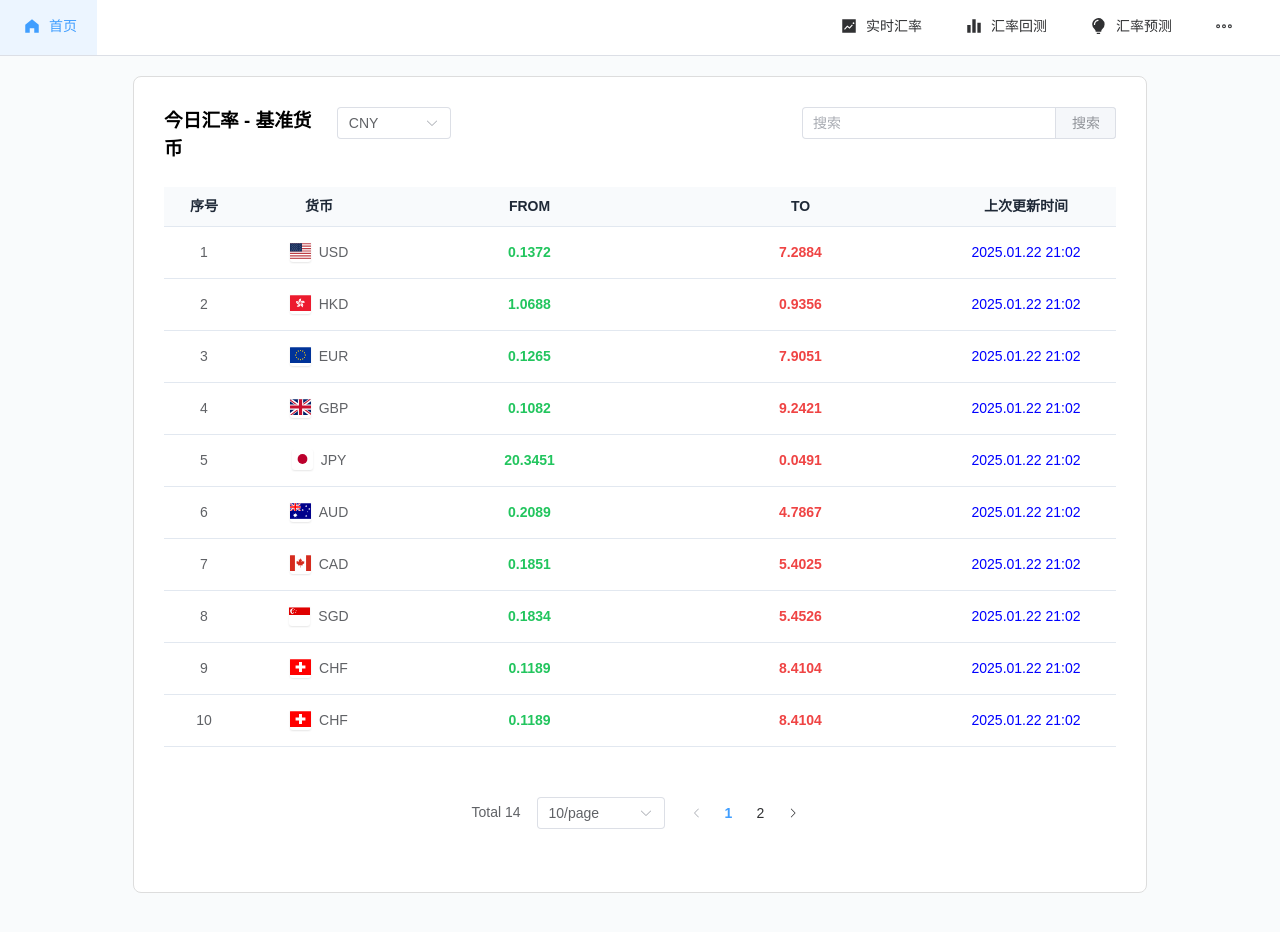
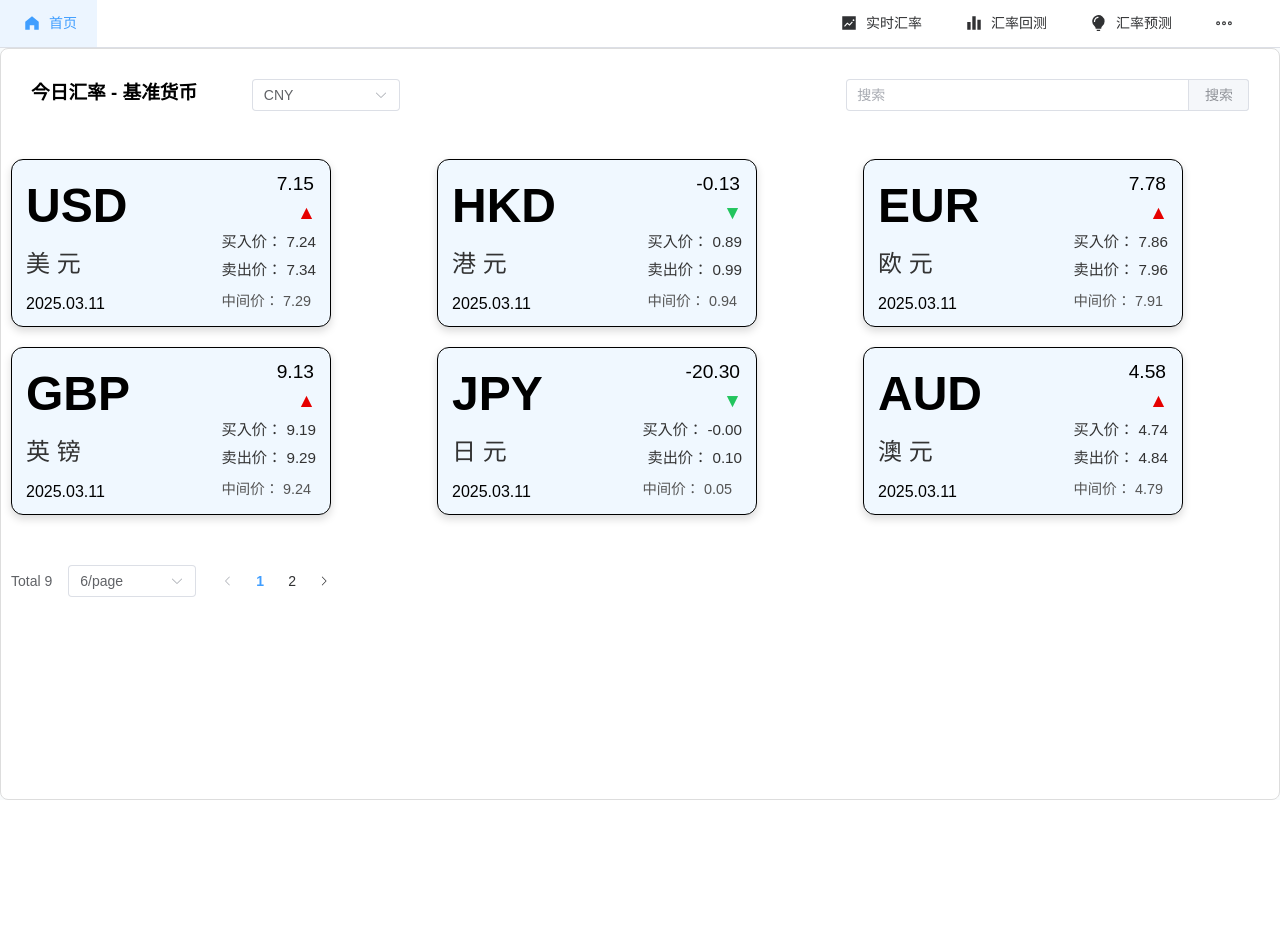
Before and after one commit to Meiyuan-Zhu/2025-HuaQiFrontend, a Vue app: page /#/realtime in a window 1280 px wide. After the commit the page ends 800 px from the top, so only its background shows below. Built offline with nearby package versions, Linux system fonts and the light colour scheme.

Commit message:
real time rate card初版

```diff
--- a/src/views/rate/RealTimeRateBoard.vue
+++ b/src/views/rate/RealTimeRateBoard.vue
@@ -1,28 +1,178 @@
+<template>
+  <el-main class="rate-container">
+    <!-- 顶部：基准货币选择、搜索框 -->
+    <el-header class="header">
+      <el-row :gutter="5" justify="space-between">
+        <!-- 标题 -->
+        <el-col :span="4">
+          <h1 style="margin: auto;">今日汇率 - 基准货币</h1>
+        </el-col>
+
+        <!-- 基准货币选择 -->
+        <el-col :span="3">
+          <el-select v-model="baseCurrency">
+            <el-option
+              v-for="currency in availableCurrencies"
+              :key="currency"
+              :value="currency"
+            >
+              <div style="align-items: center;display: flex;">
+                <span :class="`fi fi-${getCurrencyFlag(currency)}`" class="currency-flag"></span>
+                <span>{{ currency }}</span>
+              </div>
+            </el-option>
+          </el-select>
+        </el-col>
+
+        <!-- 占位 -->
+        <el-col :span="8"></el-col>
+
+        <!-- 搜索框 -->
+        <el-col :span="8" class="search-col">
+          <el-input
+            v-model="searchQuery"
+            placeholder="搜索"
+            clearable
+            @clear="handleSearch"
+            @keyup.enter="handleSearch"
+          >
+            <template #append>
+              <el-button @click="handleSearch">搜索</el-button>
+            </template>
+          </el-input>
+        </el-col>
+      </el-row>
+    </el-header>
+
+    <!-- 卡片列表布局：替换表格 -->
+    <div class="card-list">
+      <el-row :gutter="20">
+        <el-col
+          v-for="item in extendedRates"
+          :key="item.id"
+          :span="8"
+        >
+          <!-- 单个汇率卡片（点击可查看趋势） -->
+          <div class="exact-card" @click="showTrend(item)">
+            <div class="card-content">
+              <!-- 左边：货币代码、中文货币名 -->
+               <div class ="left-part">
+                <div class="top-line">
+                  <span class="big-currency">{{ item.currency }}</span>
+
+                </div>
+
+                <div class="zh-currency">{{ currencyZhMap[item.currency] }}</div>
+                <span class="date">{{ item.updateTime }}</span>
+               </div>
+
+              <!-- 右边：买入价、卖出价、中间价 -->
+              <div class="right-part">
+                <span class="big-diff">{{ item.diffVal }}</span>
+                  <span :class="item.isUp ? 'arrow-up' : 'arrow-down'">
+                    {{ item.isUp ? '▲' : '▼' }}
+                  </span>
+                <div class="price-line">买入价： {{  item.buy  }}</div>
+                <div class="price-line">卖出价： {{  item.sell  }}</div>
+                <div class="bottom-line">
+
+                  <span class="mid-price">中间价： {{ item.mid }}</span>
+                </div>
+              </div>
+            </div>
+          </div>
+        </el-col>
+      </el-row>
+    </div>
+
+    <!-- 分页 -->
+    <el-pagination
+      v-model:current-page="currentPage"
+      v-model:page-size="pageSize"
+      :page-sizes="[6, 12]"
+      layout="total, sizes, prev, pager, next"
+      :total="filteredRates.length"
+      class="pagination"
+    />
+
+    <!-- 汇率趋势弹窗 -->
+    <el-dialog
+      v-model="showTrendModal"
+      title="汇率变化趋势"
+      width="80%"
+      :close-on-click-modal="false"
+    >
+      <div class="trend-content">
+        <el-row :gutter="20" class="trend-controls">
+          <el-col :span="8">
+            <div class="currency-pair">
+              <el-select v-model="fromCurrency" class="currency-select" @change="updateTrendData">
+                <el-option
+                  v-for="currency in availableCurrencies"
+                  :key="currency"
+                  :value="currency"
+                >
+                  <div style="display: flex;align-items: center;">
+                    <span :class="`fi fi-${getCurrencyFlag(currency)}`" class="currency-flag"></span>
+                    {{ currency }}
+                  </div>
+                </el-option>
+              </el-select>
+              <span class="currency-separator">=></span>
+              <el-select v-model="toCurrency" class="currency-select" @change="updateTrendData">
+                <el-option
+                  v-for="currency in availableCurrencies"
+                  :key="currency"
+                  :value="currency"
+                >
+                  <div style="display: flex;align-items: center;">
+                    <span :class="`fi fi-${getCurrencyFlag(currency)}`" class="currency-flag"></span>
+                    {{ currency }}
+                  </div>
+                </el-option>
+              </el-select>
+            </div>
+          </el-col>
+          <el-col :span="8"></el-col>
+          <el-col :span="8">
+            <el-select
+              v-model="trendPeriod"
+              @change="updateTrendData"
+              style="width: 35%;left: 65%;"
+            >
+              <el-option value="week">近一周</el-option>
+              <el-option value="month">近一月</el-option>
+              <el-option value="year">近一年</el-option>
+            </el-select>
+          </el-col>
+        </el-row>
+
+        <v-chart class="trend-chart" :option="chartOption" autoresize />
+      </div>
+    </el-dialog>
+  </el-main>
+</template>
+
 <script setup lang="ts">
-import { ref, computed, watchEffect } from "vue";
+import { ref, computed } from "vue";
 import { ElMessage } from "element-plus";
+
+// ECharts & Vue-ECharts
 import { use } from "echarts/core";
 import { LineChart } from "echarts/charts";
 import { CanvasRenderer } from "echarts/renderers";
 import { GridComponent, TooltipComponent, TitleComponent, LegendComponent } from "echarts/components";
 import VChart from "vue-echarts";
+use([CanvasRenderer, LineChart, GridComponent, TooltipComponent, TitleComponent, LegendComponent]);
 
 import { getCurrencyFlag } from "../../utils/index";
 
-use([
-  CanvasRenderer,
-  LineChart,
-  GridComponent,
-  TooltipComponent,
-  TitleComponent,
-  LegendComponent,
-]);
-
+// ================== 接口定义 ================== //
 interface RateItem {
   id: number;
   currency: string;
-  fromRate: number;
-  toRate: number;
+  fromRate: number; // CNY -> currency
+  toRate: number;   // currency -> CNY
   updateTime: string;
 }
 
@@ -31,132 +181,148 @@ interface TrendDataItem {
   rate: number;
 }
 
-// 响应式数据
-const baseCurrency = ref("CNY");
+// ================== 响应式数据 ================== //
+const baseCurrency = ref("CNY");   // 基准货币
 const searchQuery = ref("");
 const currentPage = ref(1);
-const pageSize = ref(10);
+const pageSize = ref(6);
+
 const showTrendModal = ref(false);
 const fromCurrency = ref("USD");
 const toCurrency = ref("CNY");
 const trendPeriod = ref("week");
 const trendData = ref<TrendDataItem[]>([]);
 
-// 示例数据
+// 示例汇率列表
 const rateList = ref<RateItem[]>([
   {
     id: 1,
     currency: "USD",
     fromRate: 0.1372,
     toRate: 7.2884,
-    updateTime: "2025.01.22 21:02",
+    updateTime: "2025.03.11",
   },
   {
     id: 2,
     currency: "HKD",
     fromRate: 1.06879,
     toRate: 0.93564,
-    updateTime: "2025.01.22 21:02",
+    updateTime: "2025.03.11",
   },
   {
     id: 3,
     currency: "EUR",
     fromRate: 0.1265,
     toRate: 7.9051,
-    updateTime: "2025.01.22 21:02",
+    updateTime: "2025.03.11",
   },
   {
     id: 4,
     currency: "GBP",
     fromRate: 0.1082,
     toRate: 9.2421,
-    updateTime: "2025.01.22 21:02",
+    updateTime: "2025.03.11",
   },
   {
     id: 5,
     currency: "JPY",
     fromRate: 20.3451,
     toRate: 0.0491,
-    updateTime: "2025.01.22 21:02",
+    updateTime: "2025.03.11",
   },
   {
     id: 6,
     currency: "AUD",
     fromRate: 0.2089,
     toRate: 4.7867,
-    updateTime: "2025.01.22 21:02",
+    updateTime: "2025.03.11",
   },
   {
     id: 7,
     currency: "CAD",
     fromRate: 0.1851,
     toRate: 5.4025,
-    updateTime: "2025.01.22 21:02",
+    updateTime: "2025.03.11",
   },
   {
     id: 8,
     currency: "SGD",
     fromRate: 0.1834,
     toRate: 5.4526,
-    updateTime: "2025.01.22 21:02",
+    updateTime: "2025.03.11",
   },
   {
     id: 9,
     currency: "CHF",
     fromRate: 0.1189,
     toRate: 8.4104,
-    updateTime: "2025.01.22 21:02",
-  },
-  {
-    id: 10,
-    currency: "CHF",
-    fromRate: 0.1189,
-    toRate: 8.4104,
-    updateTime: "2025.01.22 21:02",
-  },
-  {
-    id: 11,
-    currency: "CHF",
-    fromRate: 0.1189,
-    toRate: 8.4104,
-    updateTime: "2025.01.22 21:02",
-  },
-  {
-    id: 12,
-    currency: "CHF",
-    fromRate: 0.1189,
-    toRate: 8.4104,
-    updateTime: "2025.01.22 21:02",
-  },
-  {
-    id: 13,
-    currency: "CHF",
-    fromRate: 0.1189,
-    toRate: 8.4104,
-    updateTime: "2025.01.22 21:02",
-  },
-  {
-    id: 14,
-    currency: "CHF",
-    fromRate: 0.1189,
-    toRate: 8.4104,
-    updateTime: "2025.01.22 21:02",
+    updateTime: "2025.03.11",
   },
 ]);
 
-// 计算属性
-const filteredRates = computed(() =>
-  rateList.value.filter((item) =>
+// 货币的中文映射（可自行完善）
+const currencyZhMap: Record<string, string> = {
+  USD: "美 元",
+  HKD: "港 元",
+  EUR: "欧 元",
+  GBP: "英 镑",
+  JPY: "日 元",
+  AUD: "澳 元",
+  CAD: "加 元",
+  SGD: "新 元",
+  CHF: "瑞 郎",
+};
+
+// 可选的基准货币
+const availableCurrencies = ["CNY","USD","EUR","GBP","JPY","HKD","AUD","CAD","SGD","CHF"];
+
+// ================== 过滤 & 分页 ================== //
+const filteredRates = computed(() => {
+  return rateList.value.filter((item) =>
     item.currency.toLowerCase().includes(searchQuery.value.toLowerCase())
-  )
-);
+  );
+});
 
 const paginatedRates = computed(() => {
   const start = (currentPage.value - 1) * pageSize.value;
   return filteredRates.value.slice(start, start + pageSize.value);
 });
 
-// 图表配置
+/**
+ * 计算并扩展卡片需要的数据：
+ *  - diffVal: 涨跌值 (toRate - fromRate)
+ *  - isUp: 判断涨跌
+ *  - buy / sell / mid: 这里简单模拟
+ */
+const extendedRates = computed(() => {
+  return paginatedRates.value.map((r) => {
+    const diff = r.toRate - r.fromRate;
+    const isUp = diff >= 0;
+    return {
+      ...r,
+      diffVal: diff.toFixed(2),
+      isUp,
+      // 模拟：买入价 = toRate - 0.05，卖出价 = toRate + 0.05
+      buy: (r.toRate - 0.05).toFixed(2),
+      sell: (r.toRate + 0.05).toFixed(2),
+      mid: r.toRate.toFixed(2),
+    };
+  });
+});
+
+// ================== 搜索、弹窗、趋势 ================== //
+const handleSearch = () => {
+  currentPage.value = 1;
+};
+
+const showTrend = (row: RateItem) => {
+  fromCurrency.value = row.currency;
+  toCurrency.value = baseCurrency.value;
+  showTrendModal.value = true;
+  updateTrendData();
+};
+
+// 模拟更新趋势数据
 const chartOption = computed(() => ({
   title: {
     text: `${fromCurrency.value} → ${toCurrency.value} 汇率趋势`,
@@ -203,307 +369,165 @@ const chartOption = computed(() => ({
   ],
 }));
 
-const showTrend = (row: RateItem) => {
-  fromCurrency.value = row.currency;
-  toCurrency.value = baseCurrency.value;
-  showTrendModal.value = true;
-  updateTrendData();
-};
+function updateTrendData() {
+  // 模拟获取趋势数据
+  trendData.value = generateMockTrendData();
+  ElMessage.success("趋势数据已更新");
+}
 
-const updateTrendData = async () => {
-  try {
-    // 模拟API调用
-    trendData.value = generateMockTrendData();
-    ElMessage.success("趋势数据已更新");
-  } catch (error) {
-    ElMessage.error("数据加载失败");
-  }
-};
-
-const generateMockTrendData = (): TrendDataItem[] => {
-  const days =
-    trendPeriod.value === "week" ? 7 : trendPeriod.value === "month" ? 30 : 365;
-
+function generateMockTrendData(): TrendDataItem[] {
+  const days = trendPeriod.value === "week" ? 7 : trendPeriod.value === "month" ? 30 : 365;
   return Array.from({ length: days }, (_, i) => ({
-    date: new Date(Date.now() - (days - i) * 86400000)
-      .toISOString()
-      .split("T")[0],
+    date: new Date(Date.now() - (days - i) * 86400000).toISOString().split("T")[0],
     rate: 1 + Math.random() * 0.2, // 模拟汇率波动
   }));
-};
-
-const handleSearch = () => {
-  currentPage.value = 1;
-};
-
-const availableCurrencies = [
-  "CNY",
-  "USD",
-  "EUR",
-  "GBP",
-  "JPY",
-  "HKD",
-  "AUD",
-  "CAD",
-  "SGD",
-  "CHF",
-];
-
-// 监视器
-watchEffect(() => {
-  if (showTrendModal.value) {
-    updateTrendData();
-  }
-});
+}
 </script>
 
-<template>
-  <el-main class="main-container">
-  <div class="rate-container">
-    <el-header class="header">
-      <el-row :gutter="5" justify="space-between">
-        <!-- 基准货币选择 -->
-        <el-col :span="4">
-            <h1 style="margin: auto;">今日汇率 - 基准货币</h1>
-        </el-col>
-
-        <el-col :span="3">
-          <div class="currency-selector">
-            <el-select v-model="baseCurrency">
-              <el-option v-for="currency in availableCurrencies" :key="currency" :value="currency">
-                <div style="align-items: center;display: flex;">
-                    <span :class="`fi fi-${getCurrencyFlag(currency)}`" class="currency-flag"></span>
-                    <span>{{ currency }}</span>
-                </div>
-              </el-option>
-            </el-select>
-          </div>
-        </el-col>
-
-        <el-col :span="8"></el-col>
-
-        <!-- 搜索框 -->
-        <el-col :span="8" class="search-col">
-          <el-input
-            v-model="searchQuery"
-            placeholder="搜索"
-            clearable
-            @clear="handleSearch"
-            @keyup.enter="handleSearch"
-          >
-            <template #append>
-              <el-button @click="handleSearch">搜索</el-button>
-            </template>
-          </el-input>
-        </el-col>
-      </el-row>
-    </el-header>
-
-    <el-main>
-      <!-- 汇率表格 -->
-      <el-table
-        :data="paginatedRates"
-        style="width: 100%"
-        @row-click="showTrend"
-        :row-class-name="'clickable-row'"
-      >
-        <el-table-column type="index" label="序号" width="80" align="center" />
-
-        <el-table-column prop="currency" label="货币" width="150" align="center">
-          <template #default="{ row }">
-            <div style="display: flex; justify-content: center">
-              <span :class="`fi fi-${getCurrencyFlag(row.currency)}`" class="currency-flag"></span>
-              <span>{{ row.currency }}</span>
-            </div>
-          </template>
-        </el-table-column>
-
-        <el-table-column label="From" prop="fromRate" align="center">
-          <template #default="{ row }">
-            <span :class="{ 'text-green': row.fromRate > 0 }">
-              {{ row.fromRate.toFixed(4) }}
-            </span>
-          </template>
-        </el-table-column>
-
-        <el-table-column label="To" prop="toRate" align="center">
-          <template #default="{ row }">
-            <span :class="{ 'text-red': row.toRate > 0 }">
-              {{ row.toRate.toFixed(4) }}
-            </span>
-          </template>
-        </el-table-column>
-
-        <el-table-column prop="updateTime" label="上次更新时间" width="180" align="center">
-          <template #default="{ row }">
-            <span :class="{ 'text-blue': row.updateTime }">
-              {{ row.updateTime }}
-            </span>
-          </template>
-        </el-table-column>
-      </el-table>
-
-      <!-- 分页 -->
-      <el-pagination
-        v-model:current-page="currentPage"
-        v-model:page-size="pageSize"
-        :page-sizes="[10]"
-        layout="total, sizes, prev, pager, next"
-        :total="filteredRates.length"
-        class="pagination"
-      />
-    </el-main>
-
-    <!-- 汇率趋势弹窗 -->
-    <el-dialog
-      v-model="showTrendModal"
-      title="汇率变化趋势"
-      width="80%"
-      :close-on-click-modal="false"
-    >
-      <div class="trend-content">
-        <el-row :gutter="20" class="trend-controls">
-
-          <el-col :span="8">
-            <div class="currency-pair">
-              <el-select v-model="fromCurrency" class="currency-select" @change="updateTrendData">
-                <el-option v-for="currency in availableCurrencies" :key="currency" :value="currency">
-                  <div style="display: flex;align-items: center;">
-                    <span :class="`fi fi-${getCurrencyFlag(currency)}`" class="currency-flag"></span>
-                    {{ currency }}
-                  </div>
-                </el-option>
-              </el-select>
-              <span class="currency-separator">=></span>
-              <el-select v-model="toCurrency" class="currency-select" @change="updateTrendData">
-                <el-option v-for="currency in availableCurrencies" :key="currency" :value="currency">
-                  <div style="display: flex;align-items: center;">
-                    <span :class="`fi fi-${getCurrencyFlag(currency)}`" class="currency-flag"></span>
-                    {{ currency }}
-                  </div>
-                </el-option>
-              </el-select>
-            </div>
-          </el-col>
-
-          <el-col :span="8"></el-col>
-
-          <el-col :span="8">
-            <el-select v-model="trendPeriod" @change="updateTrendData" style="width: 35%;left: 65%;">
-              <el-option value="week">近一周</el-option>
-              <el-option value="month">近一月</el-option>
-              <el-option value="year">近一年</el-option>
-            </el-select>
-          </el-col>
-
-        </el-row>
-
-        <v-chart class="trend-chart" :option="chartOption" autoresize />
-      </div>
-    </el-dialog>
-  </div>
-</el-main>
-</template>
-
 <style scoped>
-.main-container {
-    height: 100%;
-}
-
+/* 外层容器 */
 .rate-container {
   background: #fff;
   border: 1px solid #ddd;
   border-radius: 8px;
   padding: 10px;
   width: 80%;
-  height: 95%;
   margin: 0 auto;
 }
 
-/* 覆盖 Element 组件样式 */
-:deep(.el-table) {
-  --el-table-border-color: #e2e8f0;
-  --el-table-header-bg-color: #f8fafc;
+/* 头部样式（基准货币、搜索框） */
+.header {
+  margin-top: 20px;
+}
+.search-col {
+  text-align: right;
 }
 
-:deep(.el-table th) {
-  font-weight: 600;
-  color: #1f2937;
-  text-transform: uppercase;
-  font-size: 14px;
+/* 卡片列表区域 */
+.card-list {
+  margin-top: 20px;
 }
 
-:deep(.el-table td) {
-  padding: 14px 0;
+/* 分页 */
+.pagination {
+  padding: 30px 0;
+  text-align: center;
 }
 
-:deep(.clickable-row) {
+/* 单个卡片：模拟图2的外观 */
+.exact-card {
+  width: 20rem;
+  border: 1px solid #000;  /* 黑色边框 */
+  background-color: #f0f8ff;
+  color: #000;
+  border-radius: 12px;        /* 圆角 */
+  padding: 10px 14px;
+  box-sizing: border-box;
+  font-family: "Arial", sans-serif;
+  margin-bottom: 20px;
   cursor: pointer;
+  box-shadow: 0 4px 8px rgba(0, 0, 0, 0.15); /* 添加阴影 */
+  transition: transform 0.2s, box-shadow 0.2s;
 }
 
-:deep(.clickable-row:hover) {
-  background-color: #f8fafc !important;
+.exact-card:hover {
+  transform: translateY(-4px);
+  box-shadow: 0 8px 16px rgba(0, 0, 0, 0.2);
 }
 
-.currency-flag {
-  width: 1.5em;
-  height: 1.5em;
-  margin-right: 8px;
-  border-radius: 3px;
-  box-shadow: 0 1px 2px rgba(0, 0, 0, 0.1);
+.card-content {
+  display: flex;
+  justify-content: space-between;
+  align-items: flex-start; /* 左右对齐时，顶部对齐 */
 }
 
-.currency-select {
-  width: 25%;
-  margin: 0 auto;
+/* 左侧区域 */
+.left-part {
+  display: flex;
+  flex-direction: column;
+  margin-right: 10px; /* 右侧留点间距 */
 }
 
-.text-green {
-  color: #22c55e;
-  font-weight: bold;
+/* 右侧区域 */
+.right-part {
+  display: flex;
+  flex-direction: column;
+  text-align: right; /* 如果想让右侧文字靠右 */
 }
 
-.text-red {
-  color: #ef4444;
-  font-weight: bold;
+/* 第一行：USD 7.15 ▲ */
+.top-line {
+  display: flex;
+  align-items: baseline;
+  margin-bottom: 4px;
 }
 
-.text-blue {
-  color: blue;
+.big-currency {
+  font-size: 3rem;
+  font-weight: bold;
+  margin-right: 6px;
 }
 
-.pagination {
-  padding: 50px;
-  justify-content: center;
+.big-diff {
+  font-size: 1.2rem;
+  margin-right: 2px;
 }
 
-:deep(.el-pagination.is-background .el-pager li:not(.is-disabled).is-active) {
-  background-color: #6366f1;
+.arrow-up {
+  color: #e60000; /* 红色箭头 */
+  font-size: 1.2rem;
+}
+.arrow-down {
+  color: #22c55e; /* 绿色箭头 */
+  font-size: 1.2rem;
 }
 
+/* 第二行：中文货币名称 */
+.zh-currency {
+  font-size: 1.5rem;
+  margin-bottom: 10px;
+  color: #333;
+}
+
+/* 买入/卖出价 */
+.price-line {
+  font-size: 0.95rem;
+  margin: 3px 0;
+  color: #333;
+}
+
+/* 底部：时间 + 中间价 */
+.bottom-line {
+  display: flex;
+  justify-content: space-between;
+  margin-top: 6px;
+  font-size: 0.9rem;
+  color: #555;
+}
+
+.date {
+  margin-right: 8px;
+}
+
+.mid-price {
+  /* 让中间价与日期分开 */
+}
+
+/* 趋势弹窗相关 */
 .trend-chart {
   height: 400px;
   width: 100%;
   margin-top: 20px;
 }
-
 .currency-separator {
   color: #6366f1;
   font-weight: bold;
   margin: 0 8px;
   font-size: 16px;
 }
-
-:deep(.el-dialog) {
-  border-radius: 8px;
-}
-
-:deep(.el-dialog__header) {
-  border-bottom: 1px solid #e2e8f0;
-}
-
-.header {
-  justify-content: space-between;
-  margin-top: 20px;
+.currency-flag {
+  width: 1.5em;
+  height: 1.5em;
+  margin-right: 4px;
 }
 </style>
```
